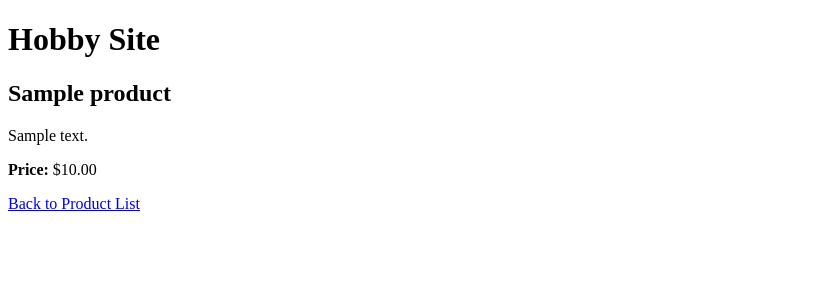
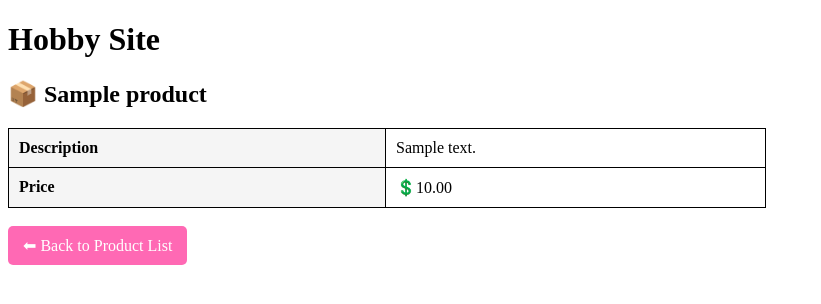
Before and after one commit to SonHyeju1113/hobbysite-CD-10, a Django app: page /merchstore/item/1/ in a window 1280 px wide. Shown: the top 304 px of the page, without its empty margins (0-821 px from the left). Run offline with Django 5.2, Linux system fonts and the light colour scheme; tables that the repository leaves empty hold one stand-in row (values such as "Sample post").

Commit message:
added new designs in product_entry.html

```diff
--- a/hobbysite/merchstore/templates/product_entry.html
+++ b/hobbysite/merchstore/templates/product_entry.html
@@ -1,8 +1,25 @@
 {% extends 'base.html' %}
+
 {% block title %} Product {% endblock %}
+
 {% block content %}
-    <h2>{{object.name}}</h2>
-    <p>{{object.description}}</p>
-    <p><strong>Price:</strong> ${{ object.price }}</p>
-    <a href="{% url 'merchstore:product_list' %}">Back to Product List</a>
+    <h2 style="text-align: left; font-weight: bold;">📦 {{ object.name }}</h2>
+
+    <table style="width: 60%; border-collapse: collapse; text-align: left;">
+        <tr>
+            <th style="border: 1px solid black; padding: 10px; background-color: #f5f5f5;">Description</th>
+            <td style="border: 1px solid black; padding: 10px;">{{ object.description }}</td>
+        </tr>
+        <tr>
+            <th style="border: 1px solid black; padding: 10px; background-color: #f5f5f5;">Price</th>
+            <td style="border: 1px solid black; padding: 10px;">💲{{ object.price }}</td>
+        </tr>
+    </table>
+
+    <br>
+
+    <a href="{% url 'merchstore:product_list' %}"
+       style="display: inline-block; padding: 10px 15px; background-color: #ff69b4; color: white; text-decoration: none; border-radius: 5px;">
+       ⬅ Back to Product List
+    </a>
 {% endblock %}
```
